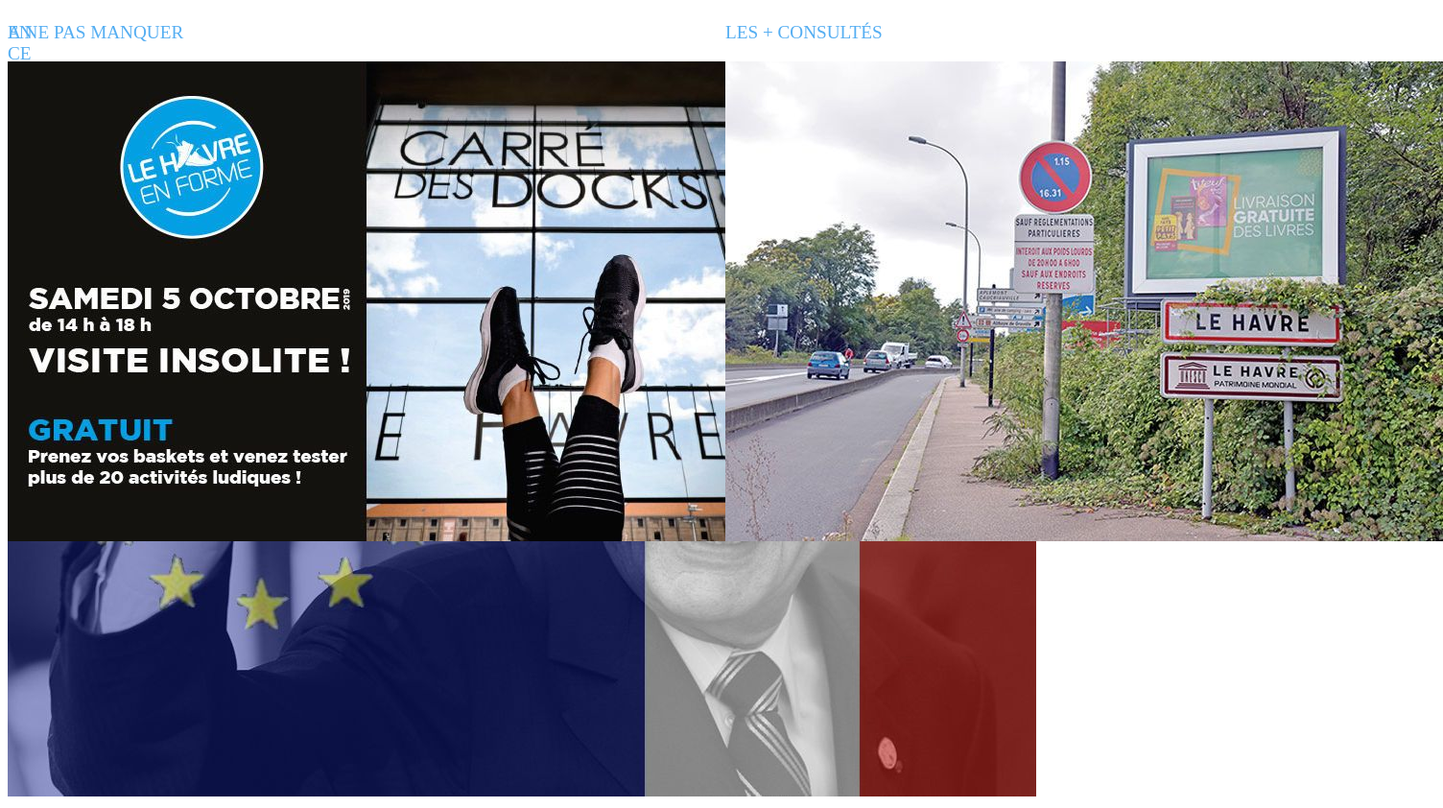
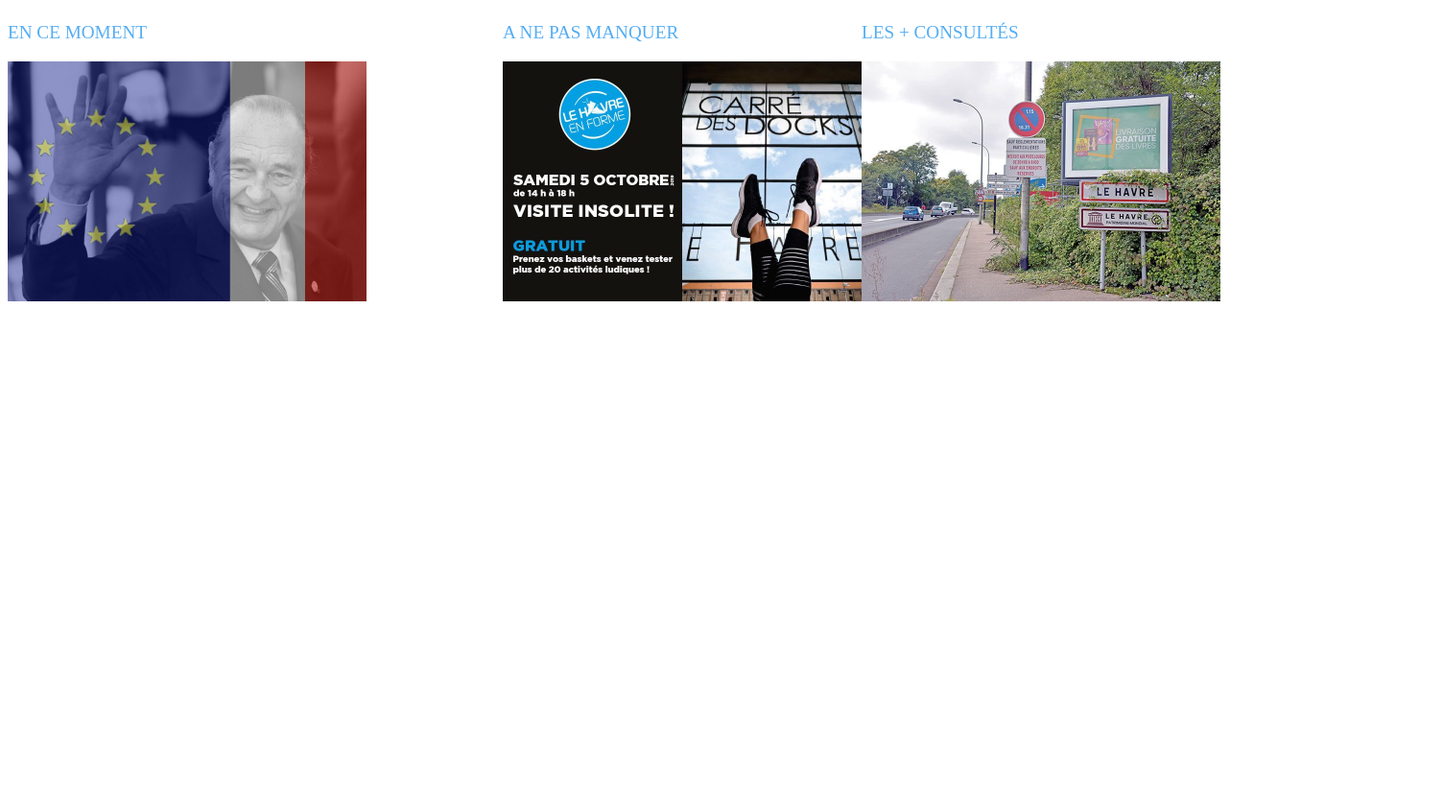
Before and after one commit to TristanDCP/Exercice8HTML, a plain HTML site: page index.html in a window 1280 px wide. Shown: the part 683-1525 px from the top of the page at 96% size, 1504 px wide, since content can reach past the window. After the commit the page ends 1009 px from the top, so only its background shows below. Drawn offline with Linux system fonts and the light colour scheme.

Commit message:
Resizing des images + ajout du padding

```diff
--- a/index.html
+++ b/index.html
@@ -10,15 +10,15 @@
             <div class="header"><img src="assets/img/leHavre.jpg" alt="Catène des conteners du Havre et la ville éphèmère de carton." title="Catène et ville en carton du Havre" /></div>
             <div class="col1-4" colspan="4">
                 <p class="bluetitle">en ce moment</p>
-                <img src="assets/img/img01.jpg" alt="Jacques Chirac salue la foule" title="Jacques Chirac salue la foule" />
+                <img src="assets/img/img01.jpg" alt="Jacques Chirac salue la foule" title="Jacques Chirac salue la foule" class="imgsize" width="374" height="250" />
             </div>
             <div class="col5-8" colspan="4">
                 <p class="bluetitle">a ne pas manquer</p>
-                <img src="assets/img/img02.jpg" alt="Publicité pour l'évènement au Carré des Docks le 5 octobre" title="Publicité évènement carré des docks" />
+                <img src="assets/img/img02.jpg" alt="Publicité pour l'évènement au Carré des Docks le 5 octobre" title="Publicité évènement carré des docks" class="imgsize" width="374" height="250" />
             </div>
             <div class="col9-12" colspan="4">
                 <p class="bluetitle">les + consultés</p>
-                <img src="assets/img/img03.jpg" alt="Photo du panneau Le Havre a l'entrée du Havre ville haute" title="Panneau entrée du Havre ville haute" />
+                <img src="assets/img/img03.jpg" alt="Photo du panneau Le Havre a l'entrée du Havre ville haute" title="Panneau entrée du Havre ville haute" class="imgsize" width="374" height="250" />
             </div>
          </div>
 
```
